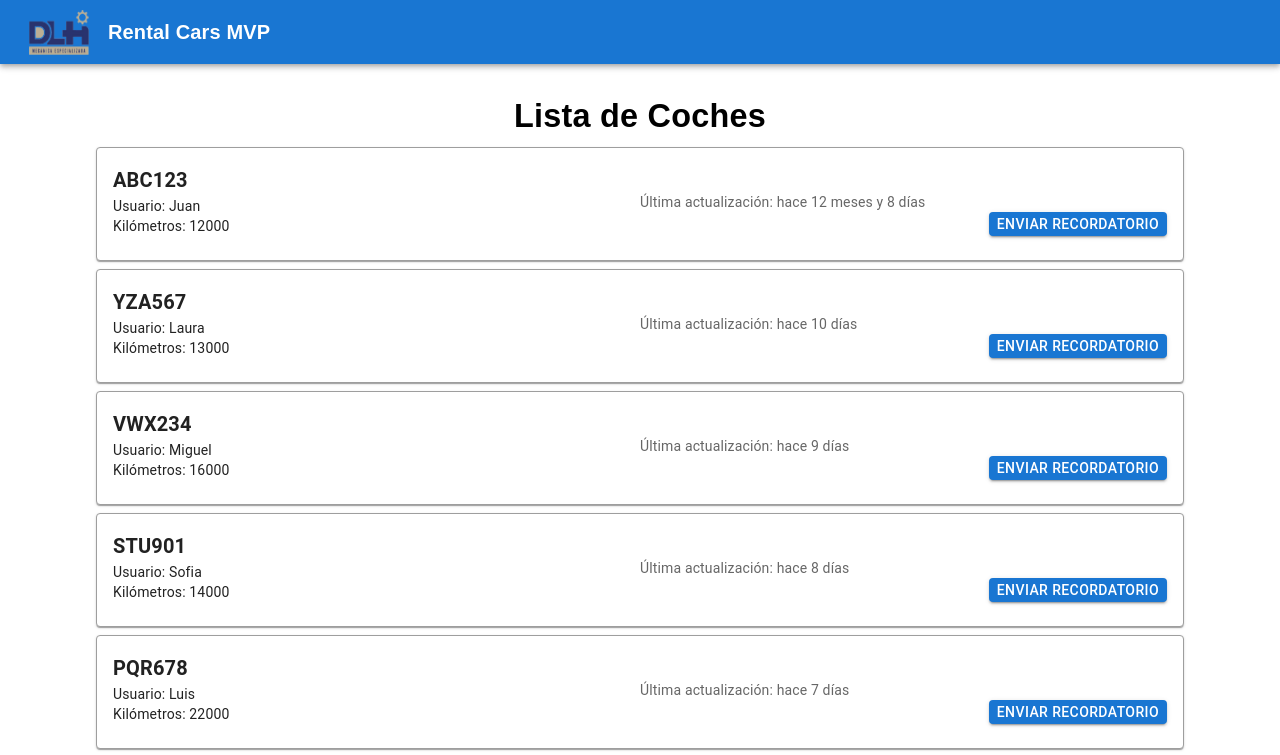
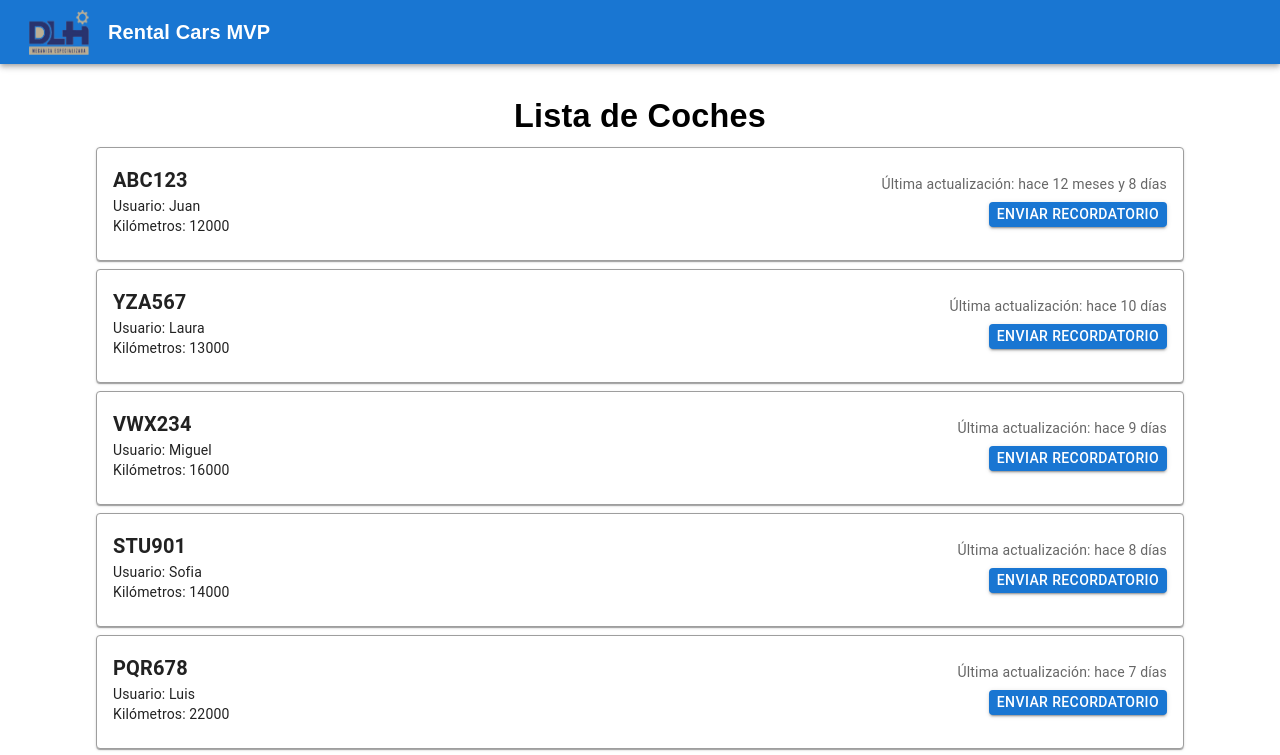
Before and after one commit to kleinher/rental-cars-frontend, a React (Create React App) app: page /admin in a window 1280 px wide. Shown: the top 755 px of the page. Built offline with nearby package versions, Linux system fonts and the light colour scheme.

Commit message:
fixed position on web

```diff
--- a/src/admin/CarCard.js
+++ b/src/admin/CarCard.js
@@ -1,5 +1,5 @@
 import React from "react";
-import { Card, CardContent, Typography, Box, Button } from "@mui/material";
+import { Card, CardContent, Typography, Box, Button, Grid2 } from "@mui/material";
 import { formatDistanceStrict, differenceInDays, differenceInMonths } from "date-fns";
 import { useState } from "react";
 
@@ -42,14 +42,14 @@ const CarCard = ({ car }) => {
                     <Typography variant="body2">Usuario: {car.user}</Typography>
                     <Typography variant="body2">Kilómetros: {car.kilometers}</Typography>
                 </Box>
-                <Box sx={{ display: 'flex', flexDirection: 'column', justifyContent: 'flex-end', width: '50%' }}>
+                <Grid2 container spacing={1} item xs={12} sx={{ flexDirection: 'column', justifyContent: 'center' }}>
                     <Typography variant="body2" color="text.secondary">
                         Última actualización: hace {calculateRelativeDate(car.lastUpdated)}
                     </Typography>
                     <Button variant='contained' color={buttonColor} sx={{ alignSelf: 'flex-end', padding: '0 8px' }} onClick={handleButtonClick}>
                         {buttonText}
                     </Button>
-                </Box>
+                </Grid2>
             </CardContent>
         </Card>
     );
```
